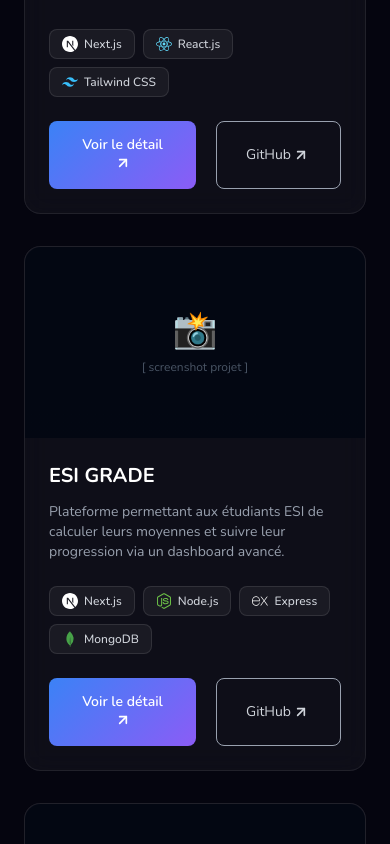
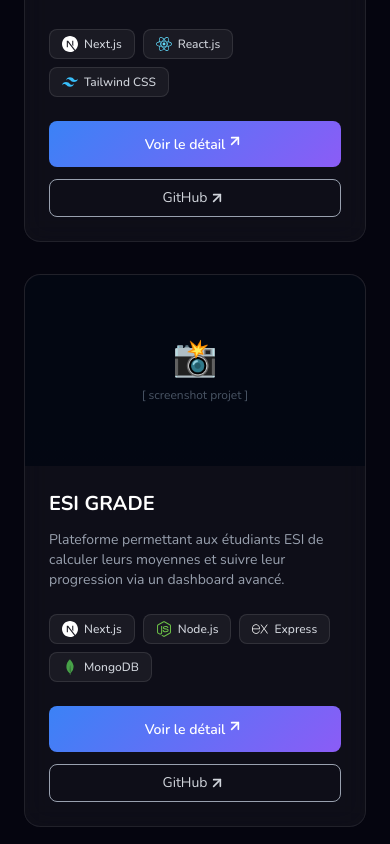
Before and after one commit to AnesHannachi/portfolio-v2, a Next.js app: page / in a window 390 px wide. Shown: the part 3740-4584 px from the top of the page. Built offline with nearby package versions, Linux system fonts and the light colour scheme.

Commit message:
fix:flex des boutton dans la version mobile

```diff
--- a/src/components/Projects.jsx
+++ b/src/components/Projects.jsx
@@ -128,16 +128,16 @@ export default function Projects() {
                 </div>
 
                 {/* Links */}
-                <div className="flex gap-5">
+                <div className="flex flex-col sm:flex-row gap-3 sm:gap-5">
                   <Link
                     href={`/projects/${project.slug}`}
-                    className="group/detail flex-1 btn-primary text-center text-sm inline-flex items-center justify-center"
+                    className="group/detail flex-1 btn-primary text-center text-sm inline-flex items-center justify-center whitespace-nowrap"
                   >
-                    <span className="inline-flex items-center justify-center w-0 opacity-0 -translate-x-2 group-hover/detail:w-5 group-hover/detail:opacity-100 group-hover/detail:translate-x-0 transition-all duration-300 overflow-hidden">
+                    <span className="hidden sm:inline-flex items-center justify-center w-0 opacity-0 -translate-x-2 group-hover/detail:w-5 group-hover/detail:opacity-100 group-hover/detail:translate-x-0 transition-all duration-300 overflow-hidden">
                       <ArrowUpRight className="w-4 h-4" strokeWidth={2.5} />
                     </span>
                     <span>Voir le détail</span>
-                    <span className="inline-flex items-center justify-center w-5 opacity-100 translate-x-0 group-hover/detail:w-0 group-hover/detail:opacity-0 group-hover/detail:translate-x-2 transition-all duration-300 overflow-hidden">
+                    <span className="inline-flex items-center justify-center w-5 opacity-100 translate-x-0 sm:group-hover/detail:w-0 sm:group-hover/detail:opacity-0 sm:group-hover/detail:translate-x-2 transition-all duration-300 overflow-hidden shrink-0">
                       <ArrowUpRight className="w-4 h-4" strokeWidth={2.5} />
                     </span>
                   </Link>
@@ -146,13 +146,13 @@ export default function Projects() {
                     href={project.github}
                     target="_blank"
                     rel="noopener noreferrer"
-                    className="group/github flex-1 px-4 py-2 border border-gray-400 text-gray-300 rounded-lg hover:border-blue-500 hover:text-blue-400 transition-all duration-300 text-sm inline-flex items-center justify-center"
+                    className="group/github flex-1 px-4 py-2 border border-gray-400 text-gray-300 rounded-lg hover:border-blue-500 hover:text-blue-400 transition-all duration-300 text-sm inline-flex items-center justify-center whitespace-nowrap"
                   >
-                    <span className="inline-flex items-center justify-center w-0 opacity-0 -translate-x-2 group-hover/github:w-5 group-hover/github:opacity-100 group-hover/github:translate-x-0 transition-all duration-300 overflow-hidden">
+                    <span className="hidden sm:inline-flex items-center justify-center w-0 opacity-0 -translate-x-2 group-hover/github:w-5 group-hover/github:opacity-100 group-hover/github:translate-x-0 transition-all duration-300 overflow-hidden">
                       <ArrowUpRight className="w-4 h-4" strokeWidth={2.5} />
                     </span>
                     <span>GitHub</span>
-                    <span className="inline-flex items-center justify-center w-5 opacity-100 translate-x-0 group-hover/github:w-0 group-hover/github:opacity-0 group-hover/github:translate-x-2 transition-all duration-300 overflow-hidden">
+                    <span className="inline-flex items-center justify-center w-5 opacity-100 translate-x-0 sm:group-hover/github:w-0 sm:group-hover/github:opacity-0 sm:group-hover/github:translate-x-2 transition-all duration-300 overflow-hidden shrink-0">
                       <ArrowUpRight className="w-4 h-4" strokeWidth={2.5} />
                     </span>
                   </Link>
```
